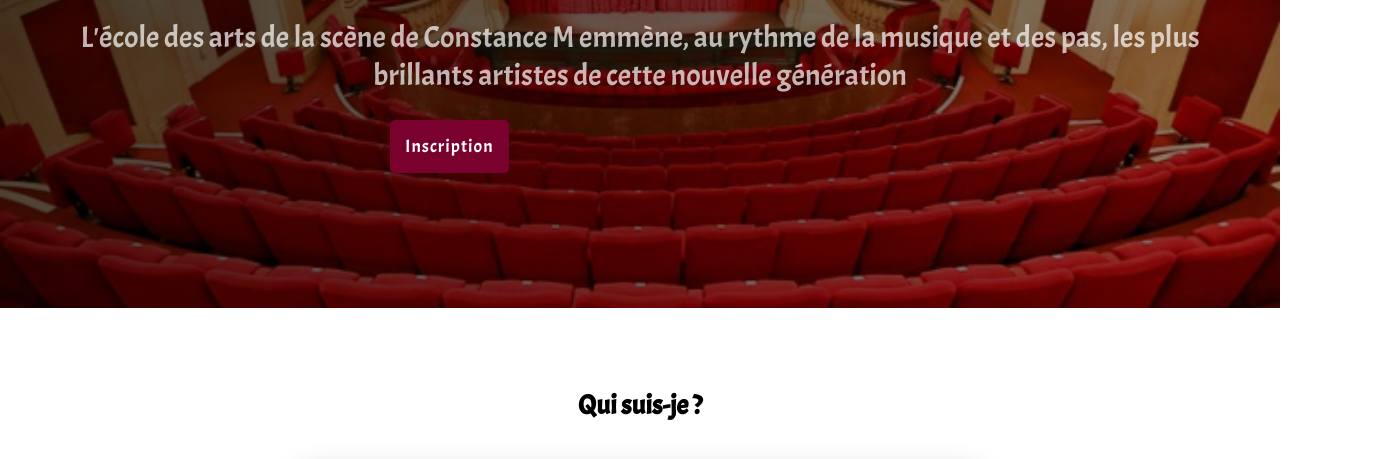
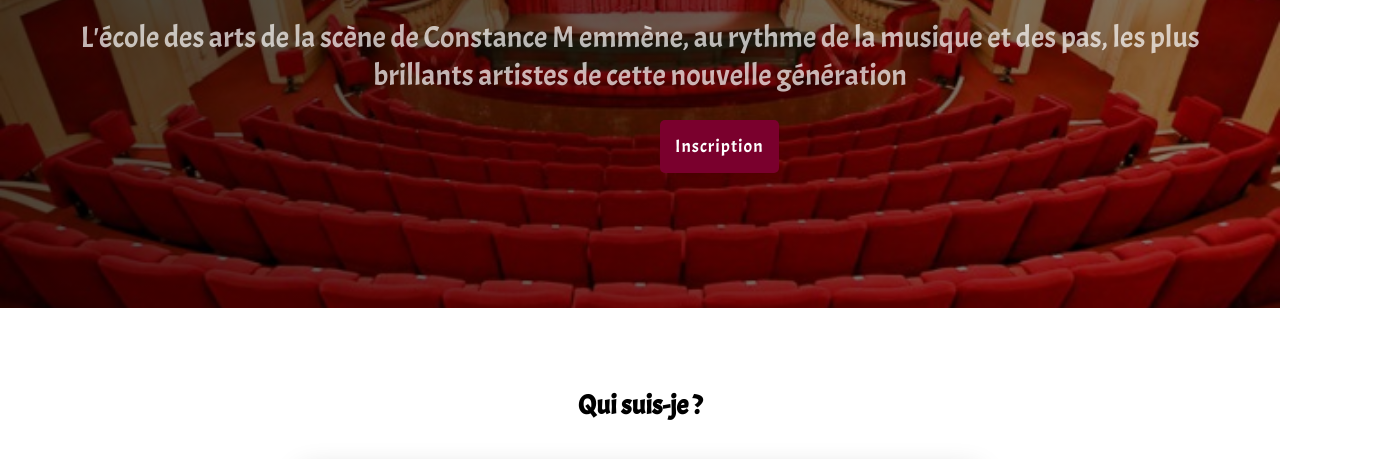
Before and after one commit to constancemass/my-website, a plain HTML site: page index.html in a window 1280 px wide. Shown: the part 315-774 px from the top of the page, 1379 px wide, since content can reach past the window. Drawn offline with Linux system fonts and the light colour scheme; a script that the page names is missing.

Commit message:
Update button.css

```diff
--- a/css/components/button.css
+++ b/css/components/button.css
@@ -15,5 +15,5 @@
 }
 
 #btn-blue {
-	margin:330px;
+	margin:600px;
 }
```
